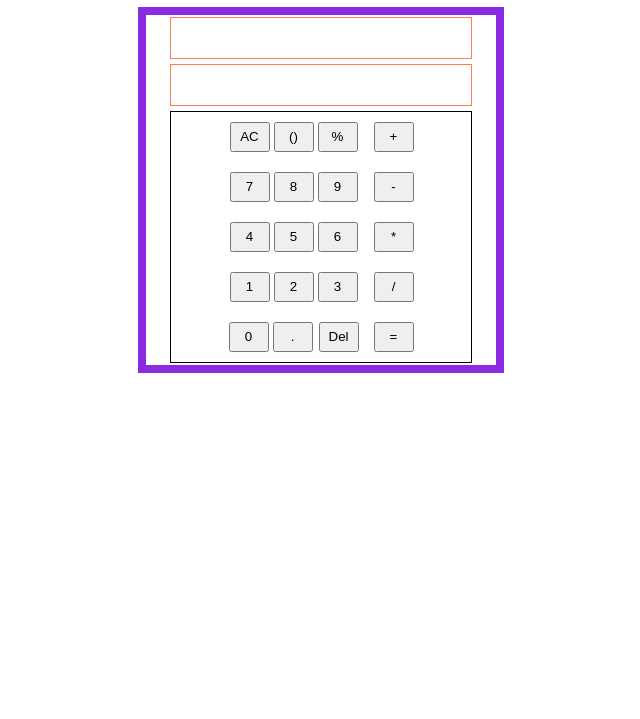
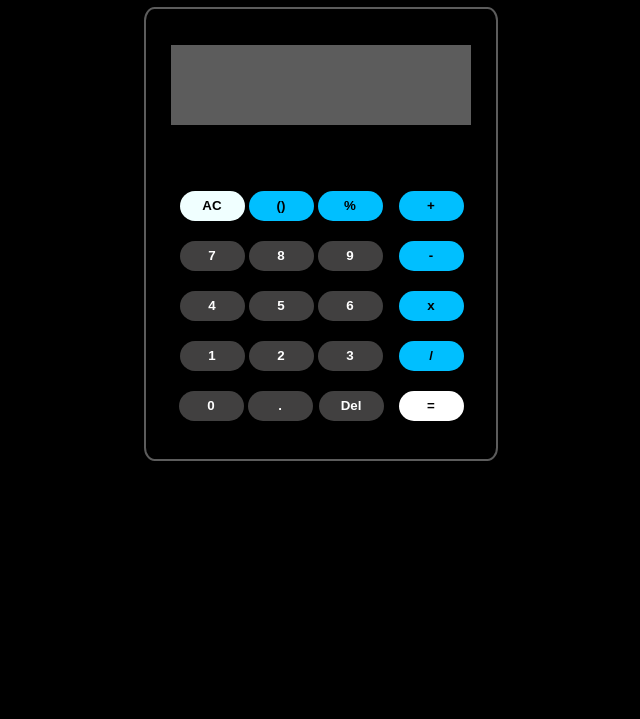
Before and after one commit to sum4n/TheOdinProject-Calculator, a plain HTML site: page index.html in a window 1280 px wide. Shown: the part 81-800 px from the top of the page, without its empty margins (319-959 px from the left). Drawn offline with Linux system fonts and the light colour scheme.

Commit message:
EXTRA CREDIT: make calculator look nice

```diff
--- a/index.html
+++ b/index.html
@@ -11,18 +11,20 @@
     <h1>TheOdinProject-Calculator</h1>
 
     <div id="main-frame">
-        <div class="display" id="display1">
-            <p></p>
-        </div>
-        <div class="display" id="display2">
-            <p></p>
+        <div id="main-display">
+            <div class="display" id="display1">
+                <p></p>
+            </div>
+            <div class="display" id="display2">
+                <p></p>
+            </div>
         </div>
         <div id="buttons">
             <div id="btn-grp1">
                 <div id="btn-func">
-                    <button>AC</button>
-                    <button>()</button>
-                    <button>%</button>
+                    <button id="btn-ac">AC</button>
+                    <button class="btn-operator">()</button>
+                    <button class="btn-operator">%</button>
                 </div>
                 <div class="btn-numbers">
                     <button>7</button>
@@ -55,7 +57,7 @@
                 <div class="btn-operators">
                     <button>+</button>
                     <button>-</button>
-                    <button>*</button>
+                    <button>x</button>
                     <button>/</button>
                 </div>
                 <div class="btn-equals">
--- a/main.js
+++ b/main.js
@@ -114,7 +114,7 @@ operateButtons.forEach((button) => {
                 operator = subtract;
                 operatorSymbol = ' - ';
                 break;
-            case '*':
+            case 'x':
                 operator = multiply;
                 operatorSymbol = ' * ';
                 break;
--- a/style.css
+++ b/style.css
@@ -4,11 +4,14 @@ body {
     flex-direction: column;
     justify-content: center;
     align-items: center;
+    background-color: rgb(0, 0, 0);
 }
 
 #main-frame {
-    border: 8px solid blueviolet;
-    height: 350px;
+    border: 2px solid rgb(92, 92, 92);
+    border-radius: 3%;
+    background-color: rgb(0, 0, 0);
+    height: 450px;
     width: 350px;
     display: flex;
     flex-direction: column;
@@ -17,7 +20,9 @@ body {
 }
 
 .display {
-    border: 1px solid coral;
+    /* border: 1px solid coral; */
+    background-color: rgb(92, 92, 92);
+    color: white;
     height: 40px;
     width: 300px;
     display: flex;
@@ -26,11 +31,15 @@ body {
 }
 
 #display1 {
-    font-size: large;
+    font-size: medium;
+}
+
+#display2 {
+    font-size: xx-large;
 }
 
 #buttons {
-    border: 1px solid black;
+    /* border: 1px solid black; */
     height: 250px;
     width: 300px;
     display: flex;
@@ -79,6 +88,36 @@ body {
 
 
 button {
+    background-color: rgb(65, 64, 64);
+    color:white;
     height: 30px;
-    width: 40px;
+    width: 65px;
+    border-radius: 16px;
+    font-weight: bold;
+    border: none;
 }
+
+.btn-operators button {
+    background-color: deepskyblue;
+    color: black;
+}
+
+.btn-equals button {
+    background-color: white;
+    color: black;
+}
+
+#btn-ac {
+    background-color: azure;
+    color: black;
+}
+
+.btn-operator {
+    background-color: deepskyblue;
+    color: black;
+}
+
+#main-display {
+    /* border: 2px solid rgb(92, 92, 92); */
+    margin-top: 8px;
+}
```
